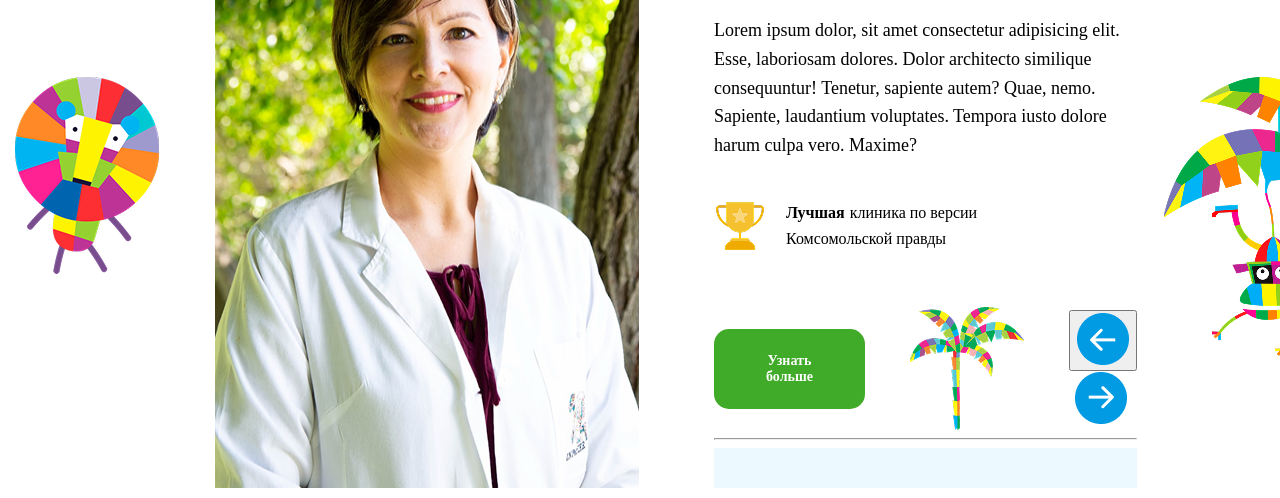
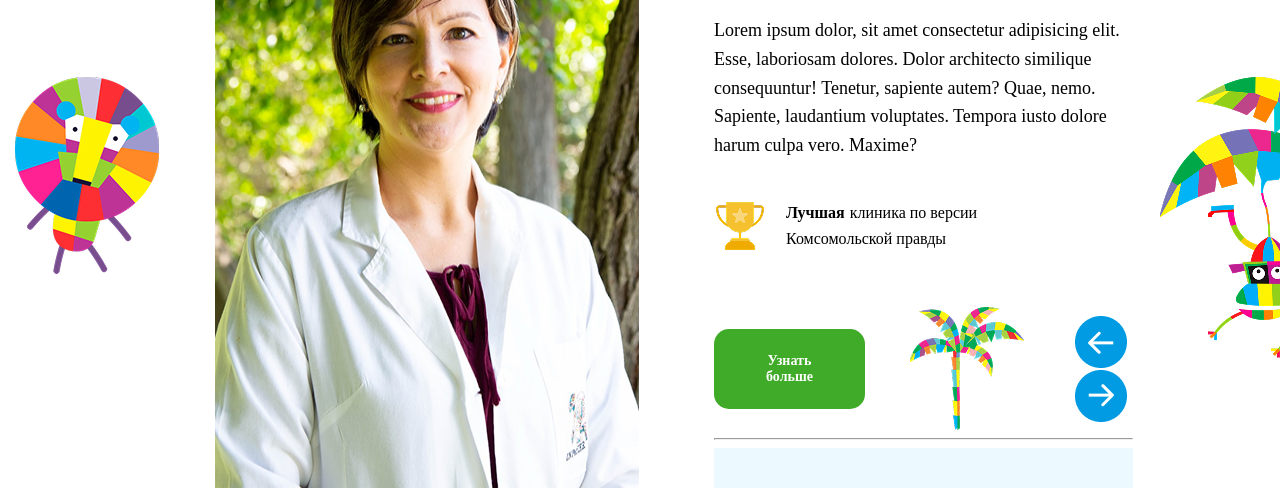
Before and after one commit to Sof-f/pediatr-, a plain HTML site: page index.html in a window 1280 px wide. Shown: the part 342-840 px from the top of the page. Drawn offline with Linux system fonts and the light colour scheme.

Commit message:
footer fixed arrow

```diff
--- a/index.html
+++ b/index.html
@@ -111,8 +111,8 @@
                                 </a>
                                 <img class="main__bottom-img" src="images/palma.png" alt="palma">
                                 <div class="main__arrows">
-                                    <button>
-                                        <img class="btn__arrows left__arrow" src="images/arrow.png" alt="#">
+                                    <button class="btn__arrows left__arrow">
+                                        <img src="images/arrow.png" alt="#">
                                     </button>
                                     <button class="btn__arrows" >
                                         <img src="images/arrow.png" alt="#">
```
